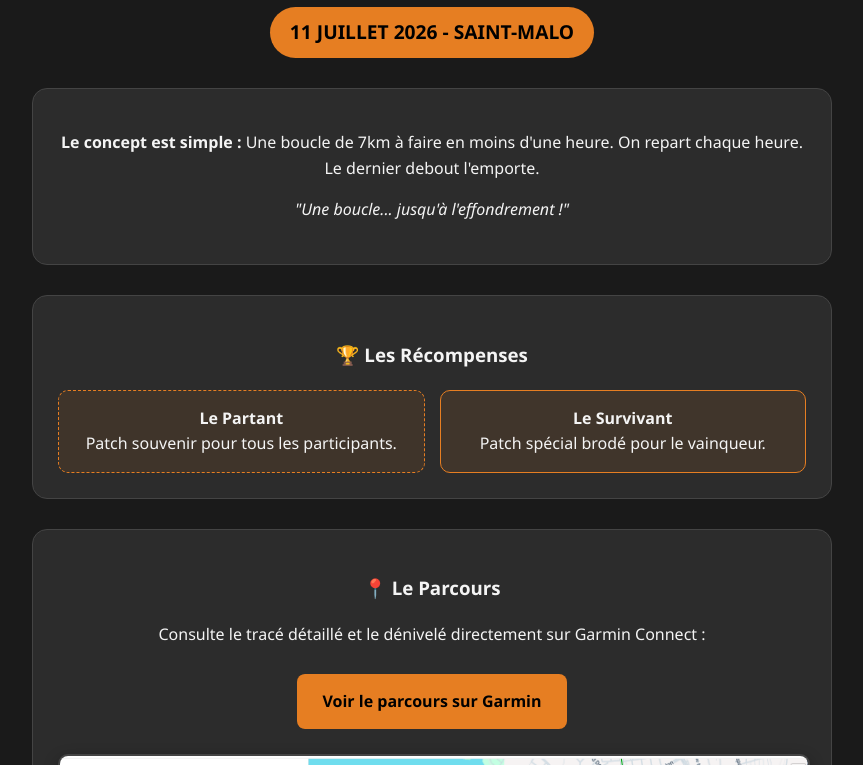
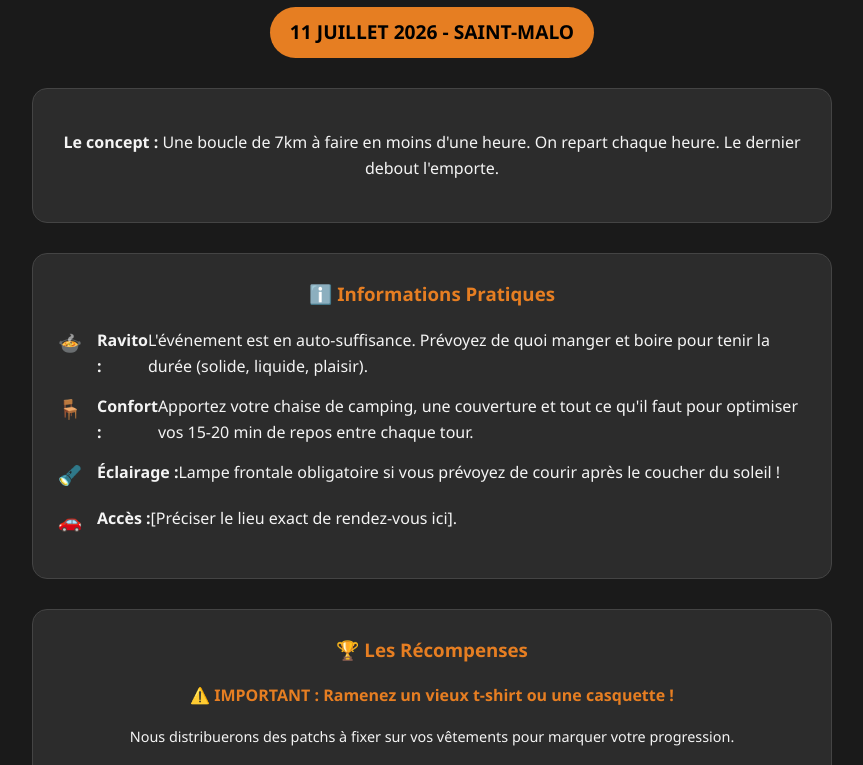
Before and after one commit to dododu22/briantais-infernal, a plain HTML site: page index.html in a window 1280 px wide. Shown: the part 169-934 px from the top of the page, without its empty margins (208-1071 px from the left). Drawn offline with Linux system fonts and the light colour scheme.

Commit message:
Add files via upload

```diff
--- a/index.html
+++ b/index.html
@@ -30,15 +30,13 @@
             text-align: center;
         }
 
-        /* --- RÉDUCTION DE L'AFFICHE ICI --- */
         .poster {
-            max-width: 50%; /* L'affiche prendra la moitié de la page max */
+            max-width: 50%;
             height: auto;
             border-radius: 15px;
             box-shadow: 0 10px 30px rgba(0,0,0,0.5);
             margin-bottom: 30px;
         }
-        /* --- --- */
 
         h1 {
             color: var(--orange);
@@ -65,6 +63,13 @@
             border-radius: 15px;
             margin-bottom: 30px;
             border: 1px solid #444;
+            text-align: left; /* Alignement à gauche pour le texte informatif */
+        }
+
+        .card h3 {
+            color: var(--orange);
+            margin-top: 0;
+            text-align: center;
         }
 
         .patch-section {
@@ -82,19 +87,37 @@
             border-radius: 10px;
             flex: 1;
             min-width: 150px;
+            text-align: center;
+        }
+
+        .info-list {
+            list-style: none;
+            padding: 0;
+        }
+
+        .info-list li {
+            margin-bottom: 15px;
+            display: flex;
+            align-items: flex-start;
+        }
+
+        .info-list li span {
+            margin-right: 15px;
+            font-size: 1.2rem;
         }
 
         .garmin-button {
-            display: inline-block;
+            display: block;
+            width: fit-content;
+            margin: 20px auto;
             background: #e67e22;
-            color: black !important; /* Force le texte noir */
+            color: black !important;
             padding: 15px 25px;
             text-decoration: none;
             border-radius: 8px;
             font-weight: bold;
-            margin-top: 10px;
-            margin-bottom: 25px; /* Espace avant l'image */
             transition: background 0.3s;
+            text-align: center;
         }
 
         .garmin-button:hover {
@@ -106,7 +129,8 @@
             height: auto;
             border-radius: 10px;
             border: 2px solid #444;
-            box-shadow: 0 5px 15px rgba(0,0,0,0.3);
+            display: block;
+            margin: 0 auto;
         }
 
         footer {
@@ -114,6 +138,7 @@
             padding-bottom: 30px;
             font-size: 0.9rem;
             opacity: 0.7;
+            text-align: center;
         }
     </style>
 </head>
@@ -125,37 +150,46 @@
         <h1>L'Infernale Briantais</h1>
         <div class="date-badge">11 JUILLET 2026 - SAINT-MALO</div>
 
+        <div class="card" style="text-align: center;">
+            <p><strong>Le concept :</strong> Une boucle de 7km à faire en moins d'une heure. On repart chaque heure. Le dernier debout l'emporte.</p>
+        </div>
+
         <div class="card">
-            <p><strong>Le concept est simple :</strong> Une boucle de 7km à faire en moins d'une heure. On repart chaque heure. Le dernier debout l'emporte.</p>
-            <p><i>"Une boucle... jusqu'à l'effondrement !"</i></p>
+            <h3>ℹ️ Informations Pratiques</h3>
+            <ul class="info-list">
+                <li><span>🍲</span> <strong>Ravito :</strong> L'événement est en auto-suffisance. Prévoyez de quoi manger et boire pour tenir la durée (solide, liquide, plaisir).</li>
+                <li><span>🪑</span> <strong>Confort :</strong> Apportez votre chaise de camping, une couverture et tout ce qu'il faut pour optimiser vos 15-20 min de repos entre chaque tour.</li>
+                <li><span>🔦</span> <strong>Éclairage :</strong> Lampe frontale obligatoire si vous prévoyez de courir après le coucher du soleil !</li>
+                <li><span>🚗</span> <strong>Accès :</strong> [Préciser le lieu exact de rendez-vous ici].</li>
+            </ul>
         </div>
 
         <div class="card">
             <h3>🏆 Les Récompenses</h3>
+            <p style="text-align: center; color: var(--orange);"><strong>⚠️ IMPORTANT : Ramenez un vieux t-shirt ou une casquette !</strong></p>
+            <p style="font-size: 0.9rem; text-align: center; margin-bottom: 20px;">Nous distribuerons des patchs à fixer sur vos vêtements pour marquer votre progression.</p>
             <div class="patch-section">
                 <div class="patch-item">
                     <strong>Le Partant</strong><br>
-                    Patch souvenir pour tous les participants.
+                    Patch souvenir dès le 1er tour validé.
                 </div>
                 <div class="patch-item" style="border-style: solid;">
                     <strong>Le Survivant</strong><br>
-                    Patch spécial brodé pour le vainqueur.
+                    Le patch brodé "Gold" pour le vainqueur.
                 </div>
             </div>
         </div>
 
         <div class="card">
             <h3>📍 Le Parcours</h3>
-            <p>Consulte le tracé détaillé et le dénivelé directement sur Garmin Connect :</p>
             <a href="https://connect.garmin.com/modern/course/432919567" target="_blank" class="garmin-button">
                Voir le parcours sur Garmin
             </a>
-
             <img src="parcours.png" alt="Aperçu du parcours de 7km" class="route-screenshot">
         </div>
 
         <footer>
-            Organisé en mode "Off" - Ramenez votre bonne humeur et vos jambes !
+            Organisé entre potes - Respectez les sentiers et la nature !
         </footer>
     </div>
 
```
